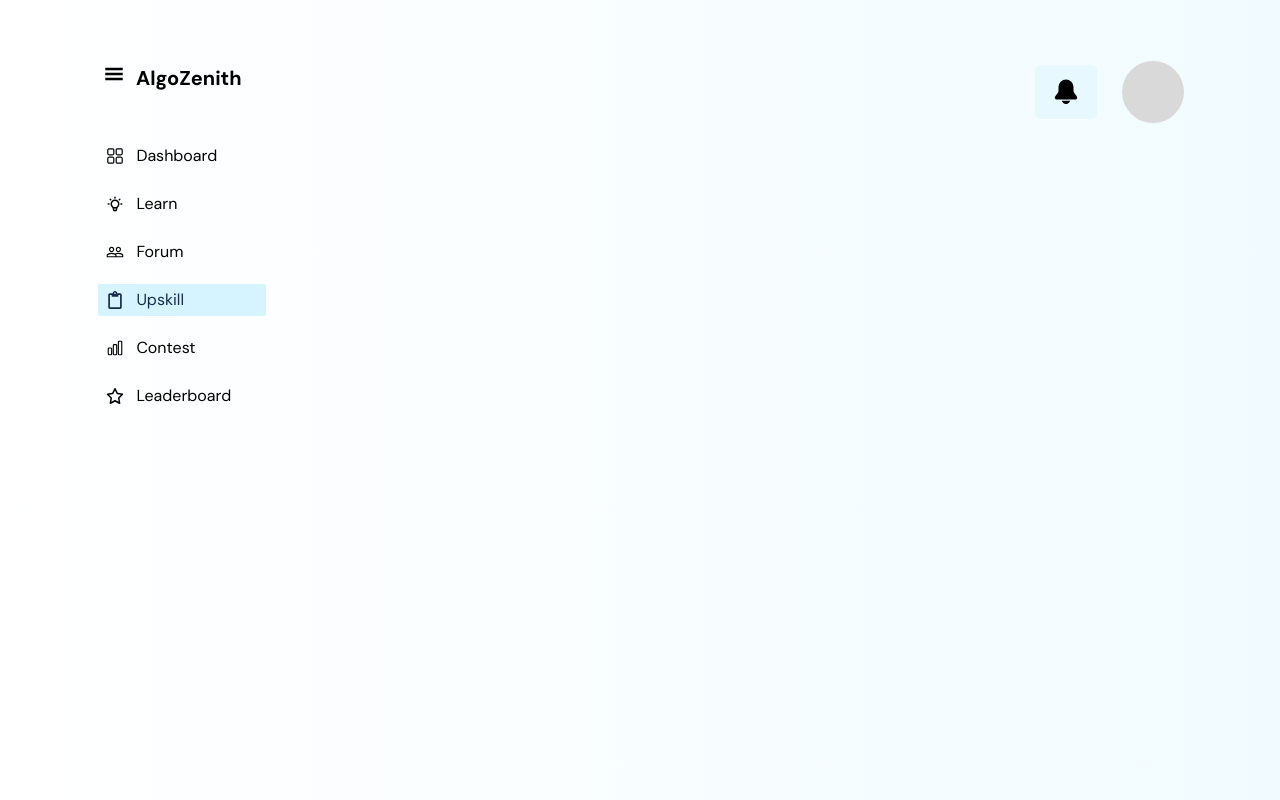
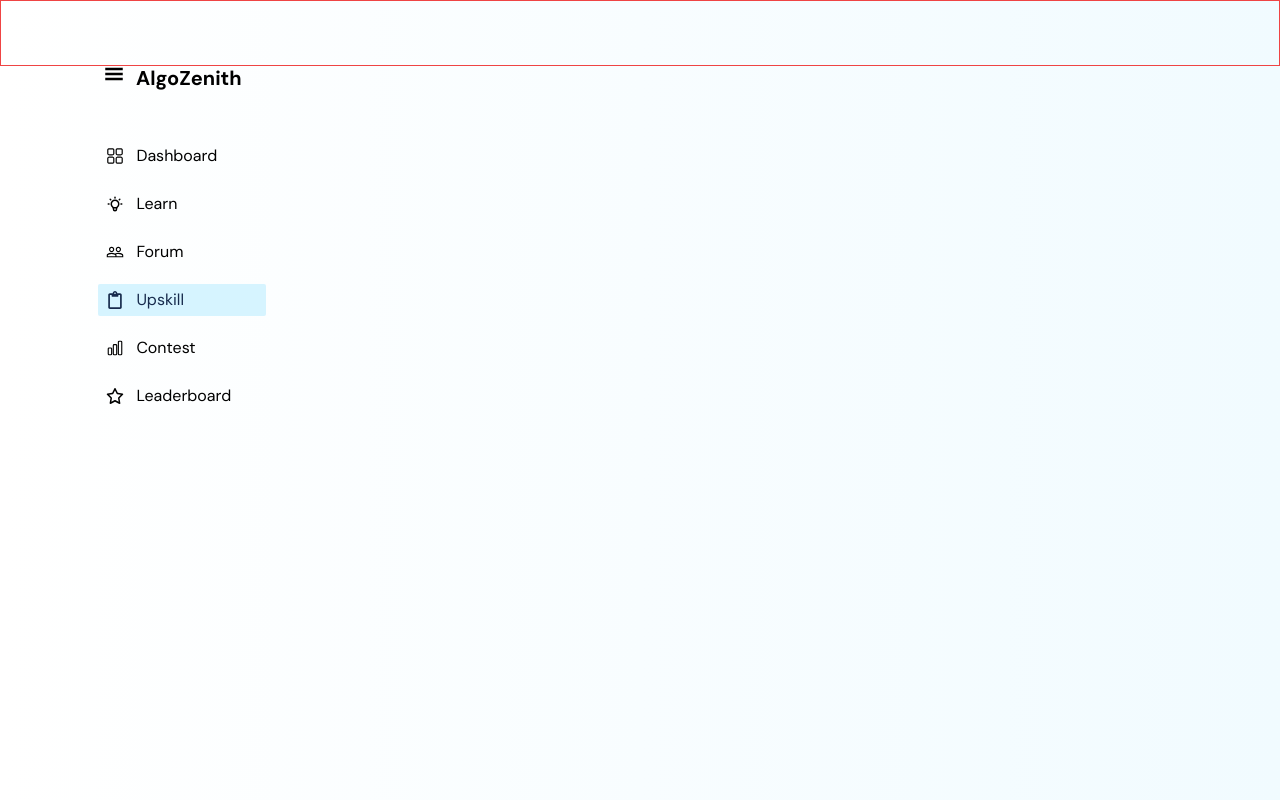
Before and after one commit to RaviPratihast/AZ_HiringTask, a React (Vite) app: page / in a window 1280 px wide. Built offline with nearby package versions, Linux system fonts and the light colour scheme.

Commit message:
Test: yet to be tested.

```diff
--- a/src/Components/TopBar.jsx
+++ b/src/Components/TopBar.jsx
@@ -3,9 +3,9 @@ import { Avatar } from "./Avatar";
 
 const TopBar = () => {
   return (
-    <div className="fixed top-[3.7rem] right-[6rem] w-[9.3rem] h-[4.1rem] - flex justify-between items-center">
-      <GoBellFill className="text-3xl h w-auto h-auto  bg-[#E7F8FF] px-4 py-3 rounded-md" />
-      <Avatar />
+    <div className=" w-[100%] h-[4.1rem] flex border justify-between items-center border-red-500">
+      {/* <GoBellFill className="text-3xl h w-auto h-auto  bg-[#E7F8FF] px-4 py-3 rounded-md" />
+      <Avatar /> */}
     </div>
   );
 };
```
